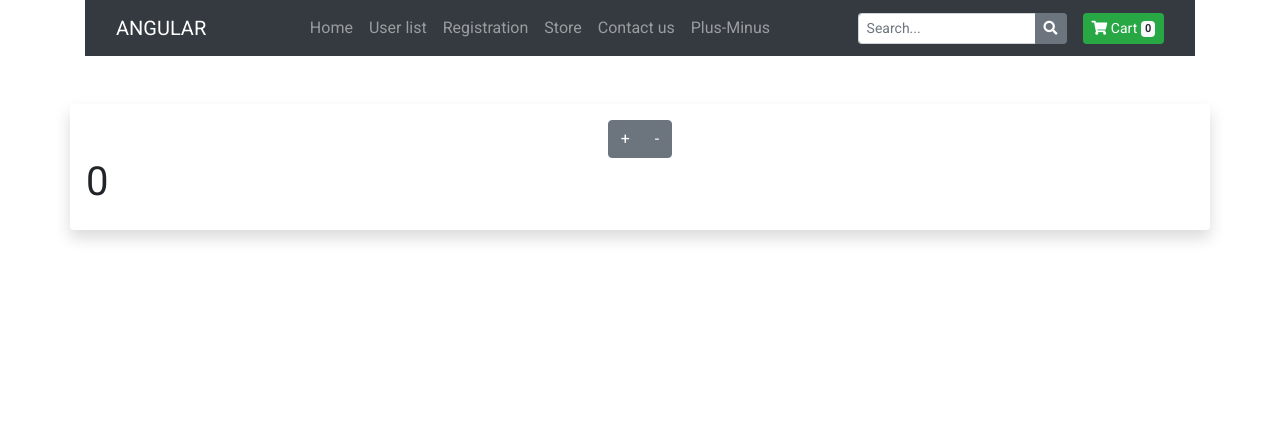
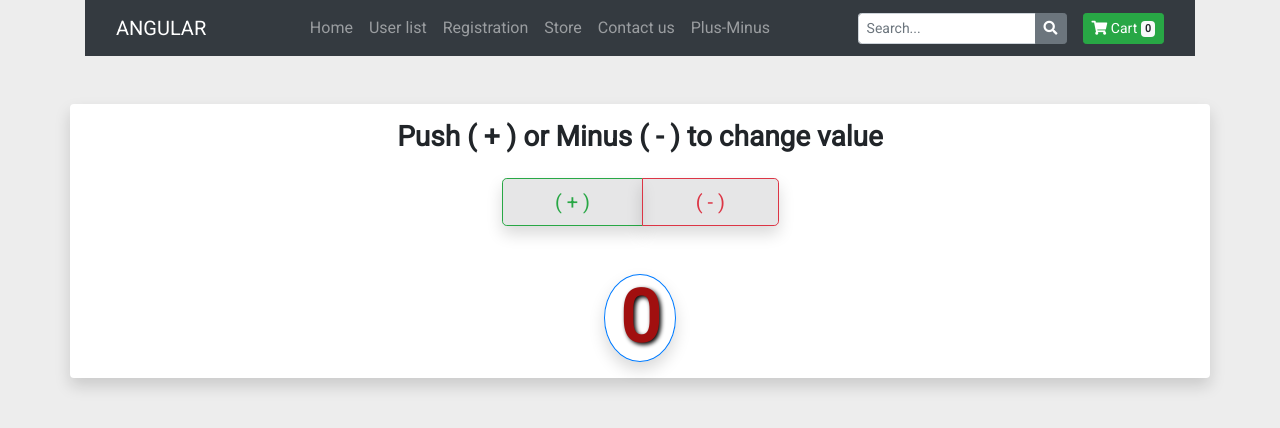
Before and after one commit to alexeystardev/angular_list_and_form_components, an Angular app: page /plusminus in a window 1280 px wide. Shown: the top 428 px of the page. Built offline with nearby package versions, Linux system fonts and the light colour scheme.

Commit message:
plus minus buttons two components BehaviorSubject

```diff
--- a/src/app/counter/counter.component.css
+++ b/src/app/counter/counter.component.css
@@ -0,0 +1,5 @@
+.elegantshd {
+color: rgb(161, 15, 15);
+  text-shadow: 2px 2px 4px #000000;
+  font-weight:600;
+}
--- a/src/app/counter/counter.component.html
+++ b/src/app/counter/counter.component.html
@@ -1 +1,8 @@
-<h1>{{number}}</h1>
+<div class="container mt-5">
+	<div class="row justify-content-md-center">
+		<div class="col-auto border border-primary shadow rounded-circle">
+		<p class="m-0 display-3 elegantshd">{{number}}</p>
+	</div>
+	</div>
+
+</div>
--- a/src/app/counter/counter.component.ts
+++ b/src/app/counter/counter.component.ts
@@ -10,7 +10,6 @@ export class CounterComponent implements OnInit {
 
 	constructor(private cs: ButtonService) { }
 
-	// color:string='red'
 	number:number=0
 
   ngOnInit(): void {
@@ -19,8 +18,5 @@ export class CounterComponent implements OnInit {
 		this.number=number
 	})
 
-		// this.cs.colorStatus.subscribe((color)=>{
-		// 	this.color=color
-		// })
 }
 }
--- a/src/app/plusminus/plusminus.component.css
+++ b/src/app/plusminus/plusminus.component.css
@@ -0,0 +1,3 @@
+.btn{
+	background-color:rgba(197, 197, 199, 0.432);
+}
--- a/src/app/plusminus/plusminus.component.html
+++ b/src/app/plusminus/plusminus.component.html
@@ -1,5 +1,7 @@
 <div class="text-center">
-  <div class="btn-group" role="group" aria-label="Basic example">
-    <button id="count" type=" button" (click)="plusMe(number)" class=" btn btn-secondary" #number>+</button>
-    <button type="button" (click)="minusMe(number)" class="btn btn-secondary">-</button>
+		<h3 class="font-weight-bold">Push ( + ) or Minus ( - ) to change value</h3>
+  <div class="btn-group w-25 mt-3" role="group" aria-label="Basic example">
+    <button id="count" type=" button" (click)="plusMe(number)" class="btn btn-outline-success shadow btn-lg"
+      #number>( + )</button>
+    <button type="button" (click)="minusMe(number)" class="btn btn-outline-danger shadow btn-lg">( - )</button>
   </div>
--- a/src/app/plusminus/plusminus.component.ts
+++ b/src/app/plusminus/plusminus.component.ts
@@ -7,19 +7,18 @@ import { ButtonService } from '../services/button.service';
   styleUrls: ['./plusminus.component.css']
 })
 export class PlusminusComponent implements OnInit {
-number:number=0
+
 	constructor(private cs: ButtonService) { }
 
 	ngOnInit(): void {
-		this.number=this.cs.getNumber()
 		}
 
 		plusMe(number){
-		this.cs.plus(this.number++)
+		this.cs.plus(this.cs.number++)
 		}
 
 		minusMe(number){
-		this.cs.minus(this.number--)
+		this.cs.minus(this.cs.number--)
 		}
 
 }
--- a/src/app/services/button.service.ts
+++ b/src/app/services/button.service.ts
@@ -18,11 +18,9 @@ number:number=0
 
 		plus(number:number){
 			this.numberStatus.next(number)
-			this.number=number
 		}
 
 		minus(number:number){
 			this.numberStatus.next(number)
-			this.number=number
 		}
 }
--- a/src/styles.css
+++ b/src/styles.css
@@ -1 +1,4 @@
 /* You can add global styles to this file, and also import other style files */
+body{
+	background-color:rgba(194, 194, 194, 0.288);
+}
```
